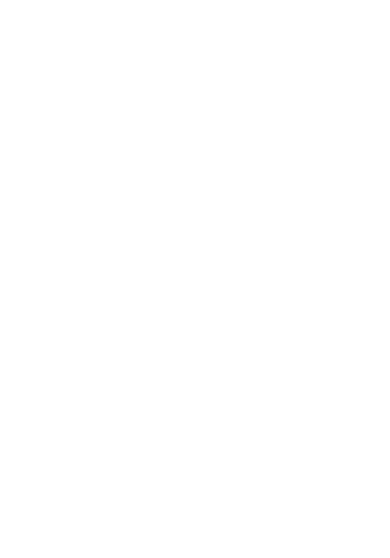
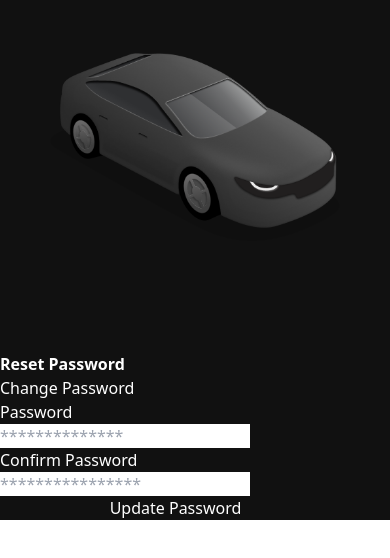
Before and after one commit to Talha-24/Car_Rental_Service, a React (Vite) app: page / in a window 390 px wide. Shown: the top 558 px of the page. Built offline with nearby package versions, Linux system fonts and the light colour scheme.

Commit message:
Added ResetPassword

```diff
--- a/src/App.jsx
+++ b/src/App.jsx
@@ -1,17 +1,21 @@
-import Section from "./assets/Components/Common/Section"
+
 import Verification from "./assets/Components/Mail Verification/Re/Images/Verification"
-import Section_two from "./assets/Components/Sign In/Section_two"
+import ResetComponent from "./assets/Components/Reset Password/Email Authentication/ResetComponent"
+import NewPassword from "./assets/Components/Reset Password/New Authentication/NewPassword"
+import RetakingAuthority from "./assets/Components/Reset Password/New Authentication/RetakingAuthority"
 import Signin from "./assets/Components/Sign In/Signin"
-import Login from "./assets/Components/SignUp/Login"
 import SignUp from "./assets/Components/SignUp/SignUp"
 
-
+//Login
+//Create Account
+//Verification Code Responsivness Done...
+//Resest Password... Responsiveness Done
 const App = () => {
   return (
     <div className="flex items-center justify-center app">
-      {/* <SignUp/>
-   <Signin/>
-   <Verification/> */}
+    <RetakingAuthority/>
+
+
 
     </div>
   )
--- a/src/assets/Components/Mail Verification/Re/Images/Verification.jsx
+++ b/src/assets/Components/Mail Verification/Re/Images/Verification.jsx
@@ -3,7 +3,7 @@
 
 const Verification = () => {
   return (
-    <div className="flex flex-row verification">
+    <div className="flex flex-row items-center justify-center verification ">
         <SectionThree/>
         <MailVerification/>
 
--- /dev/null
+++ b/src/assets/Components/Reset Password/Email Authentication/ResetComponent.jsx
@@ -0,0 +1,13 @@
+import ResetPassword from './ResetPassword'
+import SectionFour from './SectionFour'
+
+const ResetComponent = () => {
+  return (
+    <div className='flex flex-row items-center  justify-center resetcomponent'>
+        <SectionFour/>
+       <ResetPassword/>
+    </div>
+  )
+}
+
+export default ResetComponent
--- /dev/null
+++ b/src/assets/Components/Reset Password/Email Authentication/ResetPassword.jsx
@@ -0,0 +1,33 @@
+
+const ResetPassword = () => {
+  return (
+
+    <div className="flex flex-col bg-[#ffffff] items-center justify-center h-[100vh] w-[410px] resetpassword">
+        <form className="height-[100vh] flex flex-col items-center justify-center">
+
+        <div className="text-center w-[100%]">
+            <h6 className="text-2xl text-black font-bold ">Enter mail for reset password</h6>
+            <p className="text-sm text-black text-center py-[20px] px-[40px]">
+                Lppellat Lorem ipsum dolor
+                 sit, amet consectetur adipisicing
+                 elit. Odio necessitatibus
+                 c porro. reprehenderit.</p>
+        </div>
+
+
+        <div className="w-[75%] flex flex-col gap-[30px] py-[20px]">
+            <div className="flex flex-col ">
+                <p className="text-black w-[100%] place-items-start">Email</p>
+                <input type="email" required placeholder="johndoe@gmail.com" className="bg-[#F4F2F2] placeholder:text-gray-500; text-black w-[100%] py-[5px] px-[10px] rounded-sm" />
+            </div>
+            <button className="bg-[#FF5C1E] w-[100%] font-semibold text-sm py-[5px] rounded-sm">Continue</button>
+        </div>
+
+
+        </form>
+    </div>
+
+  )
+}
+
+export default ResetPassword
--- /dev/null
+++ b/src/assets/Components/Reset Password/Email Authentication/SectionFour.jsx
@@ -0,0 +1,16 @@
+
+const SectionFour = () => {
+  return (
+    <div className='bg-[#FF6E1C] w-[410px] flex items-center justify-center flex-col py-[200px] h-[100vh] sectionfour'>
+    <div id="image w-[100%]">
+        <img  className="object-cover w-[100%]  bg-[#FF6E1C]" src="src\assets\images\carone.png" alt="" />
+    </div>
+    <div id="text" className="bg-[#FF6E1C] text-center flex flex-col items-center gap-2 w-[100%]">
+      <b className="text-white text-3xl">Reset Password</b>
+
+    </div>
+</div>
+  )
+}
+
+export default SectionFour
--- /dev/null
+++ b/src/assets/Components/Reset Password/New Authentication/NewPassword.jsx
@@ -0,0 +1,23 @@
+
+const NewPassword = () => {
+  return (
+    <div className=' w-[410px] flex items-center justify-center h-[100vh] bg-white text-black newpassword'>
+        <form onSubmit={(e)=>{e.preventDefault()}} className="flex flex-col items-center justify-normal  w-[100%] ">
+        <h6 className="text-3xl font-semibold">Change Password</h6>
+        <div className="flex flex-row items-center gap-[8px] text-black py-[46px] newpasswordContainer">
+          <div className="">
+            <p className="text-sm">Password</p>
+            <input type="password" placeholder="**************" className="py-[4px] px-[10px] text-black rounded-sm bg-[#F4F2F2] w-[170px]" />
+          </div>
+          <div className=" ">
+            <p className="text-sm">Confirm Password</p>
+            <input type="password" placeholder="****************" className="py-[4px] px-[10px] rounded-sm bg-[#F4F2F2] w-[170px]"/>
+          </div>
+        </div>
+        <button className="bg-[#ff601c] text-white inline-block w-[84%] py-[6px] rounded-sm text-sm font-semibold ">Update Password</button>
+        </form>
+    </div>
+  )
+}
+
+export default NewPassword
--- /dev/null
+++ b/src/assets/Components/Reset Password/New Authentication/RetakingAuthority.jsx
@@ -0,0 +1,14 @@
+import React from 'react'
+import SectionFour from '../Email Authentication/SectionFour'
+import NewPassword from './NewPassword'
+
+const RetakingAuthority = () => {
+  return (
+    <div className='flex flex-row items-center justify-center reenterpassword'>
+        <SectionFour/>
+        <NewPassword/>
+    </div>
+  )
+}
+
+export default RetakingAuthority
--- a/src/assets/Components/Sign In/Registeration.jsx
+++ b/src/assets/Components/Sign In/Registeration.jsx
@@ -3,7 +3,7 @@
   return (
     <div className=" w-[410px] bg-[#FFFFFF] min-h-[100vh] flex flex-col items-center justify-center px-[70px] registeration">
         <form onSubmit={(e)=>{e.preventDefault()}} className="flex flex-col gap-[15px] items-center justify-center">
-         <h6 className="text-3xl text-[#2D2D2D] font-semibold text-start w-[100%]">Create Account</h6>
+         <h6 className="text-3xl text-[#2D2D2D] font-semibold text-start w-[100%] createaccounttext ">Create Account</h6>
         <div id='inputs'>
             <div id="name" className="w-[100%] flex flex-row gap-[10px]">
                 <div id="firstname" className="w-[50%] ">
--- a/src/index.css
+++ b/src/index.css
@@ -31,6 +31,10 @@
 .registeration{
   width: 100vmin;
 }
+.resetcomponent{
+  display: flex;
+  flex-direction: column;
+}
 
 }
 
@@ -42,6 +46,12 @@
   }
   .signupbtn{
     width: 100%;
+  }
+  .createaccounttext{
+    font-size: 4vh;
+    font-weight: bold;
+    margin: 0;
+    padding: 0;
   }
 }
 @media (max-width: 380px){
@@ -63,13 +73,69 @@
     display: flex;
     flex-direction: column;
   }
+  .sectionthree{
+    width: 100vmin;
+
+  }
+  .mail{
+    width: 100vmin;
+
+  }
+  .reenterpassword{
+    display: flex;
+    flex-direction: column;
+  }
+
 }
 /*An Issue is occuring in Responsviness from 390px actually this is due to width but I am not getting able to anylyze that.. */
 @media (max-width: 390px){
    .verification{
     background-color: red;
+   }
+   .mail form div h4{
+   font-size: 25px;
+   }
+   .mail form div h5{
+    font-size: 18px;
+   }
+   .mail form div input{
 
-
+     width: 14vw;
    }
 
 }
+
+
+
+/*Reset Password  */
+@media (max-width: 412px){
+  .resetcomponent{
+    display: flex;
+    flex-direction: column;
+
+  }
+  .resetpassword{
+    width: 100vmin;
+
+  }
+  .sectionfour{
+    width: 100vmin;
+  }
+
+  /*Re-enter Password */
+  .newpassword{
+    width: 100vmin;
+  }
+  .newpassword form .newpasswordContainer{
+    display: flex;
+    flex-direction: column;
+
+  }
+  .newpassword form .newpasswordContainer div input{
+    width: 250px;
+  }
+  .newpassword form button{
+    width: 90%;
+  }
+
+}
```
